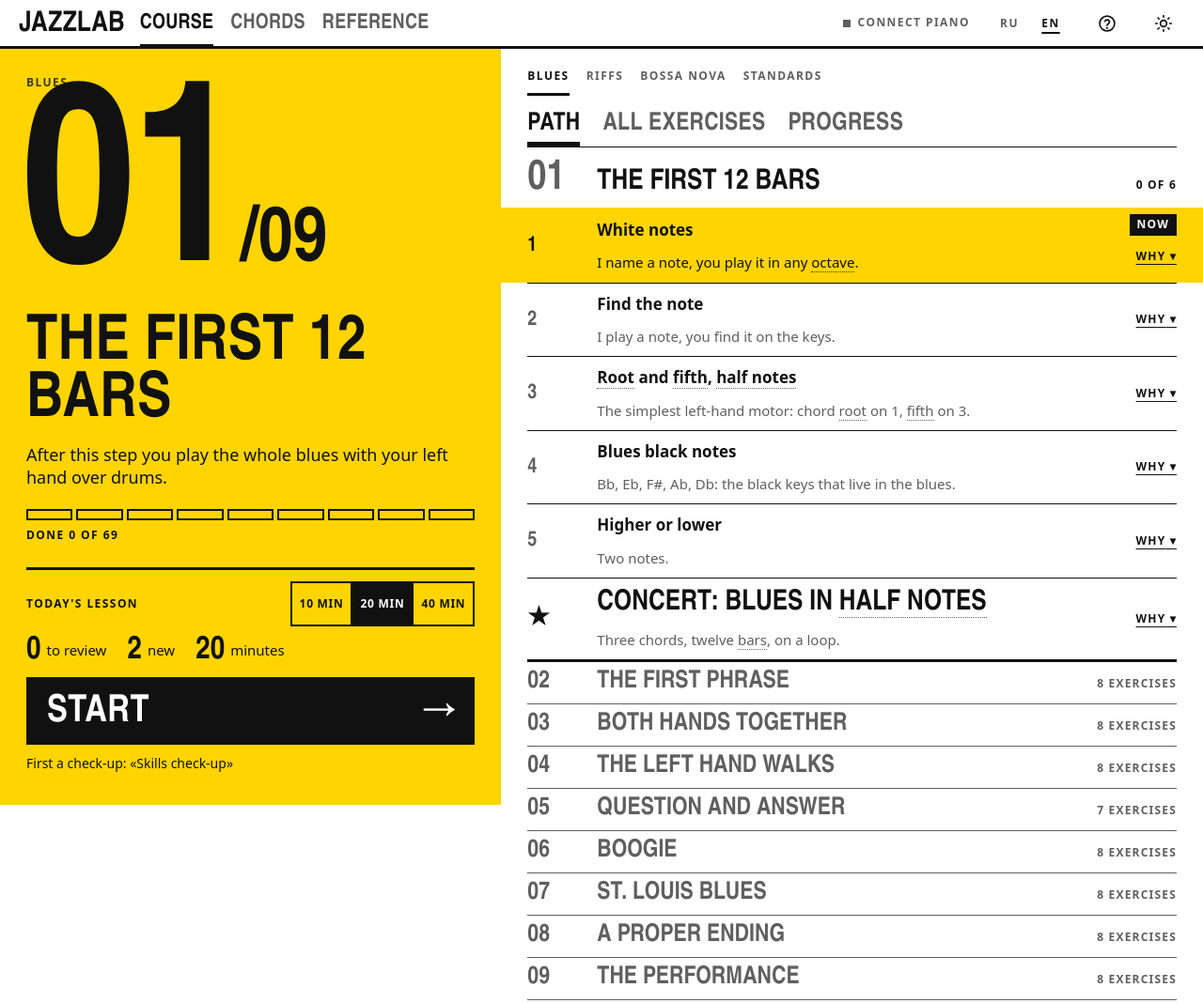
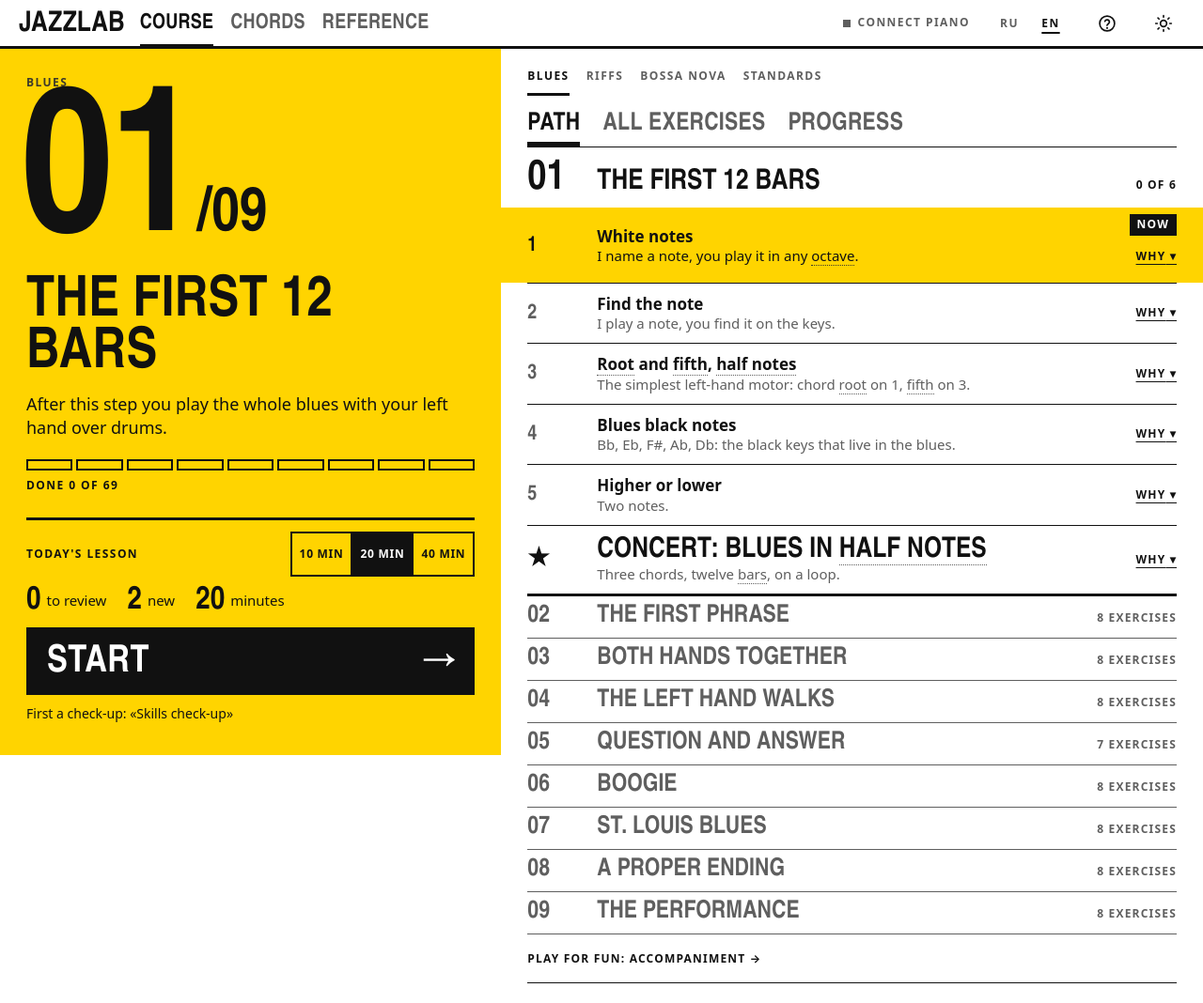
Before and after one commit to samvelkoch/jazzlab, a plain HTML site: page index.html in a window 1280 px wide. Shown: the top 1068 px of the page at 94% size. Drawn offline with Linux system fonts and the light colour scheme; a web font is replaced by a local one.

Commit message:
Path: poster never cut off on short windows, no class clashes with the chords screen, headings h2, a due check-up keeps «сейчас» in «Все упражнения»
Co-Authored-By: Claude Opus 5.5 <noreply@anthropic.com>

```diff
--- a/app/css/app.css
+++ b/app/css/app.css
@@ -1552,10 +1552,10 @@ main.wikimain { flex: 1; display: flex; flex-direction: column; gap: 22px; paddi
    Desktop: a sticky yellow poster on the left (where you are + today's lesson, the screen's one primary block), the
    list on the right (course tabs, text tabs Путь / Все упражнения / Прогресс). Phone (<=820px): poster on top. */
 main.home { flex: 1; display: grid; grid-template-columns: minmax(340px, 5fr) 7fr; align-items: start; min-width: 0; }
-.pposter { position: sticky; top: 0; min-height: calc(100dvh - 55px); padding: 28px 28px 24px; display: flex; flex-direction: column; min-width: 0; }
-.pbig { font: 800 clamp(150px, 21vw, 270px)/.78 var(--display); margin: 18px 0 0 -6px; letter-spacing: -.02em; font-variant-numeric: tabular-nums; }
+.pposter { position: sticky; top: 0; min-height: calc(100dvh - 55px); max-height: 100dvh; overflow-y: auto; scrollbar-width: thin; /* taller than the window: it scrolls itself, nothing is cut off */ padding: 28px 28px 24px; display: flex; flex-direction: column; min-width: 0; }
+.pbig { font: 800 clamp(96px, min(21vw, 27vh), 270px)/.78 var(--display); margin: 18px 0 0 -6px; letter-spacing: -.02em; font-variant-numeric: tabular-nums; }
 .pbig small { font-size: .3em; letter-spacing: 0; }
-.pstitle { font-size: clamp(44px, 5.2vw, 72px); margin-top: 14px; overflow-wrap: anywhere; }
+.pstitle { font-size: clamp(36px, min(5.2vw, 7.5vh), 72px); margin-top: 14px; overflow-wrap: anywhere; }
 .pgoalbig { font-size: var(--t-lead); line-height: 1.35; max-width: 26em; margin: 12px 0 0; font-weight: 500; }
 /* path progress: one cell per step, a finished one filled, the current one filled in proportion (hard edge) */
 .psegs { display: grid; grid-template-columns: repeat(var(--n), minmax(0, 1fr)); gap: 4px; margin: 22px 0 8px; }
@@ -1583,16 +1583,16 @@ main.home { flex: 1; display: grid; grid-template-columns: minmax(340px, 5fr) 7f
 .seg.big.ptabs > button { font-size: 26px; padding-bottom: 4px; }
 /* a step: a 3px rule under it; its heading is the open / close button (number, title, count) */
 .pstep { border-bottom: var(--rule) solid var(--fg); }
-.pstep h3 { margin: 0; font: inherit; }
+.pstep h2 { margin: 0; font: inherit; }
 .pstephead { display: grid; grid-template-columns: 64px minmax(0, 1fr) auto; align-items: baseline; gap: 0 10px; width: 100%; min-height: 44px; padding: 14px 0 10px;
   border: 0; background: transparent; color: inherit; text-align: left; cursor: pointer; }
-.pnum { font: 800 var(--t-d3)/.92 var(--display); }
+.pstepnum { font: 800 var(--t-d3)/.92 var(--display); }
 .ptitle2 { font: 800 var(--t-d2)/.95 var(--display); text-transform: uppercase; }
 .pmeta2 { font: 700 var(--t-cap)/1.3 var(--body); text-transform: uppercase; letter-spacing: .1em; white-space: nowrap; }
 .pstephead:hover .ptitle2 { text-decoration: underline 2px; text-underline-offset: 4px; }
 .pstep[data-kind="lock"] { color: var(--muted); border-bottom: 1px solid var(--muted); }
 .pstep[data-kind="lock"] .pstephead { padding: 9px 0 6px; }
-.pstep[data-kind="lock"] .pnum, .pstep[data-kind="lock"] .ptitle2 { font-size: 26px; }
+.pstep[data-kind="lock"] .pstepnum, .pstep[data-kind="lock"] .ptitle2 { font-size: 26px; }
 .pstepbody[hidden] { display: none; }
 .popen, .pgoal { margin: -2px 0 14px 74px; font-size: 15px; color: var(--muted); }
 .plinkbtn { min-height: 44px; margin-left: 6px; padding: 0; border: 0; background: transparent; color: var(--fg); cursor: pointer;
@@ -1602,7 +1602,7 @@ main.home { flex: 1; display: grid; grid-template-columns: minmax(340px, 5fr) 7f
 .pitem { display: grid; grid-template-columns: minmax(0, 1fr) auto; column-gap: 12px; border-top: 1px solid var(--fg); }
 .plink { display: grid; grid-template-columns: 64px minmax(0, 1fr); gap: 0 10px; align-items: center; min-height: 52px; padding: 11px 0; color: inherit; text-decoration: none; }
 .pn { font: 800 22px/1 var(--display); color: var(--muted); }
-.pbody { display: flex; flex-direction: column; min-width: 0; }
+.pitembody { display: flex; flex-direction: column; min-width: 0; }
 .ptitle { font-weight: 700; font-size: 17px; line-height: 1.25; }
 .pline { font-size: 15px; line-height: 1.35; color: var(--muted); }
 .plink:hover .ptitle { text-decoration: underline 2px; text-underline-offset: 3px; }
@@ -1638,9 +1638,11 @@ main.home { flex: 1; display: grid; grid-template-columns: minmax(340px, 5fr) 7f
 /* «Прогресс»: the old side panels as ruled sections */
 .pprog { display: flex; flex-direction: column; gap: 26px; padding-top: 18px; }
 .pprog > .panel { padding-top: 12px; }
+/* a short desktop window: the poster scrolls with the page, so its button is never cut off below the fold */
+@media (min-width: 821px) and (max-height: 760px) { .pposter { position: static; min-height: 0; max-height: none; overflow: visible; } .ptoday { margin-top: 8px; } }
 @media (max-width: 820px) {
   main.home { grid-template-columns: minmax(0, 1fr); }
-  .pposter { position: static; min-height: 0; padding: 20px max(16px, env(safe-area-inset-left)) 20px; }
+  .pposter { position: static; min-height: 0; max-height: none; overflow: visible; padding: 20px max(16px, env(safe-area-inset-left)) 20px; }
   .pbig { font-size: 132px; }
   .ptoday { margin-top: 0; }
   .plist { padding: 0 16px 40px; }
@@ -1652,7 +1654,7 @@ main.home { flex: 1; display: grid; grid-template-columns: minmax(340px, 5fr) 7f
   .btn.pgo { font-size: 34px; min-height: 64px; }
 }
 @media (max-width: 640px) {
-  .pnum { font-size: 34px; }
+  .pstepnum { font-size: 34px; }
   .ptitle2 { font-size: 24px; }
   .pitem.concert .ptitle { font-size: 24px; }
   .seg.big.ptabs { gap: 18px; }
--- a/app/js/screens/track.js
+++ b/app/js/screens/track.js
@@ -3,7 +3,7 @@
 import { h, ICON, themeButton, langSwitch, midiChip, navTabs } from '../ui.js';
 import { diagFmt } from './diag.js';
 import { freshItems, learningOrder, budgetLimits, BUDGETS, DEFAULT_BUDGET } from '../queue.js';
-import { stepsOf, stepProgress, stepDone, currentStepIndex, pathComplete, pathProgress, concertOf, unlockedOf, withUnlocked, firstSentence } from '../path.js';
+import { stepsOf, stepProgress, stepDone, stepLocked, currentStepIndex, pathComplete, pathProgress, concertOf, unlockedOf, withUnlocked, firstSentence } from '../path.js';
 import { t, L, plural } from '../i18n.js';
 import { wikiIndex, factOfDay } from './wiki.js';
 import { markTerms } from '../glossary.js';
@@ -96,7 +96,7 @@ export async function renderTrack(root, { model, index, rerender }) {
 
   // ---- item state (one word) and the details line of the old cards ----
   const status = (id) => {
-    if (id === nowId) return 'now';
+    if (id === nowId || q.diag.includes(id)) return 'now'; // a due check-up is only listed in «Все упражнения»
     if (q.due.includes(id)) return 'review';
     if (done(id)) return 'done';
     return prog[id] || (items[id].kind === 'exercise' && prog[items[id].ex]) ? 'meh' : 'none';
@@ -132,7 +132,7 @@ export async function renderTrack(root, { model, index, rerender }) {
     const word = stateWord(id, s);
     const link = h('a.plink', { href: it.href },
       h('span.pn', { 'aria-hidden': 'true' }, concert ? '★' : String(n)),
-      h('span.pbody', null,
+      h('span.pitembody', null,
         h('span.ptitle', null, concert ? `${t('pConcert')}: ` : null, markTerms(it.title, undefined, 'span')),
         line ? h('span.pline', null, markTerms(line, undefined, 'span')) : null));
     const side = h('div.pside', null, word ? h('span.pstate', null, word) : null);
@@ -158,14 +158,14 @@ export async function renderTrack(root, { model, index, rerender }) {
   // ---- one step: a heading whose button opens / closes it; rows are built on first open ----
   const stepNode = (s, k) => {
     const sd = stepDone(s, done), pr = stepProgress(s, done);
-    const locked = k > curK && !unlocked.has(s.id) && !sd;
+    const locked = !sd && stepLocked(steps, k, done, [...unlocked]);
     const kind = sd ? 'done' : k === curK ? 'cur' : locked ? 'lock' : 'open';
     const bid = `step-${track.id}-${s.id}`;
     const body = h('div.pstepbody', { id: bid });
     const m = sd ? `✓ ${fill(t('pOf'), { k: pr.total, n: pr.total })}` : kind === 'lock' ? `${pr.total} ${plural(pr.total, 'pExW')}` : fill(t('pOf'), { k: pr.done, n: pr.total });
     const btn = h('button.pstephead', { type: 'button', 'aria-controls': bid },
-      h('span.pnum', null, p2(k + 1)), h('span.ptitle2', null, stepTitle(s)), h('span.pmeta2', null, m));
-    const node = h('section.pstep', { 'data-kind': kind, 'aria-labelledby': bid + '-h' }, h('h3', { id: bid + '-h' }, btn), body);
+      h('span.pstepnum', null, p2(k + 1)), h('span.ptitle2', null, stepTitle(s)), h('span.pmeta2', null, m));
+    const node = h('section.pstep', { 'data-kind': kind, 'aria-labelledby': bid + '-h' }, h('h2', { id: bid + '-h' }, btn), body);
     let built = false;
     const build = () => {
       if (built) return; built = true;
@@ -197,7 +197,7 @@ export async function renderTrack(root, { model, index, rerender }) {
 
   // ---- every exercise by section: compact ruled rows, title + state ----
   const allTab = () => h('div.pall', null, ...track.sections.map((sec) => h('section.psec', null,
-    h('h3.psechead', null, h('span', null, L(sec.title)), h('span.pmeta2', null, `${sec.items.filter(done).length}/${sec.items.length}`)),
+    h('h2.psechead', null, h('span', null, L(sec.title)), h('span.pmeta2', null, `${sec.items.filter(done).length}/${sec.items.length}`)),
     h('ul.pcrows', null, ...sec.items.map((id) => {
       const s = status(id), word = stateWord(id, s);
       return h('li', { 'data-status': s }, h('a.pcrow', { href: items[id].href }, h('span.pctitle', null, markTerms(items[id].title, undefined, 'span')), word ? h('span.pstate', null, word) : null));
```
Also changed, not shown: 1 other file.
